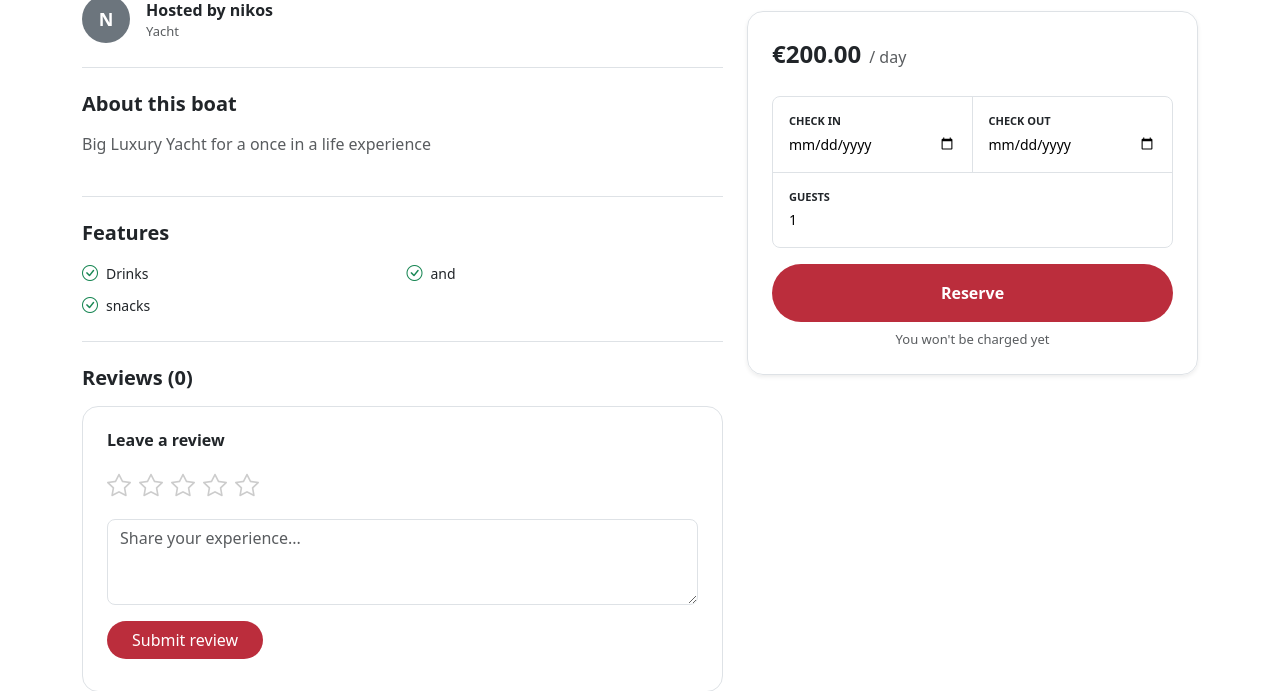
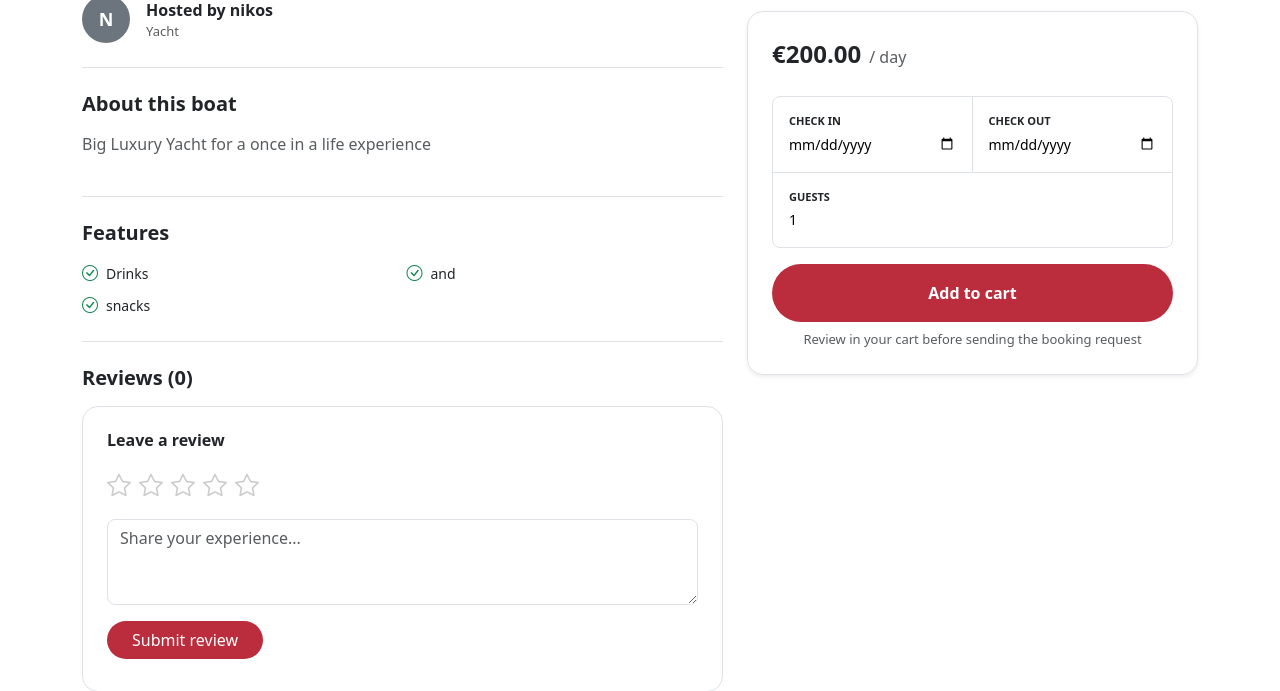
Before and after one commit to giovanis11/seago, a Django app: page /boats/1/ in a window 1280 px wide. Shown: the part 652-1343 px from the top of the page. Run offline with Django 5.2, Linux system fonts and the light colour scheme; a user stored in the database is signed in; data comes from the database, SQL or seed files in the repository; both versions use the stored data as it was after the commit; data that the repository does not hold is empty.

Commit message:
fixed logic for cart, implemented cart but alread had logic

```diff
--- a/bookings/urls.py
+++ b/bookings/urls.py
@@ -6,6 +6,8 @@ app_name = 'bookings'
 urlpatterns = [
     path("", views.booking_list, name="booking_list"),
     path("create/<int:boat_id>/", views.booking_create, name="booking_create"),
+    path("cart/", views.booking_confirm, name="booking_cart"),
+    path("cart/remove/", views.booking_cart_remove, name="booking_cart_remove"),
     path("<int:pk>/", views.booking_detail, name="booking_detail"),
     path("<int:pk>/cancel/", views.booking_cancel, name="booking_cancel"),
     path("confirm/", views.booking_confirm, name="booking_confirm"),
--- a/templates/base.html
+++ b/templates/base.html
@@ -49,6 +49,15 @@
         <a href="{% url 'accounts:become_host' %}" class="d-none d-lg-block text-dark fw-bold text-decoration-none" style="font-size: 14px;">Become a host</a>
       {% endif %}
 
+      {% if request.user.is_authenticated %}
+        <a href="{% url 'bookings:booking_cart' %}" class="text-dark fw-bold text-decoration-none position-relative" style="font-size: 14px;">
+          <i class="bi bi-bag me-1"></i>Cart
+          {% if request.session.cart %}
+            <span class="position-absolute top-0 start-100 translate-middle badge rounded-pill" style="background: #bb2d3c;">1</span>
+          {% endif %}
+        </a>
+      {% endif %}
+
       <div class="dropdown">
         <button class="btn rounded-circle border d-flex align-items-center justify-content-center bg-white overflow-hidden p-0" data-bs-toggle="dropdown" style="width: 42px; height: 42px;">
           {% if request.user.is_authenticated and request.user.avatar %}
--- a/templates/boats/boat_detail.html
+++ b/templates/boats/boat_detail.html
@@ -225,13 +225,13 @@
                 <a href="...">Log in to reserve</a>
               {% endif %}
             {% if request.user.is_authenticated %}
-              <button type="submit" class="btn w-100 rounded-pill py-3 fw-bold text-white" style="background: #bb2d3c;">Reserve</button>
+              <button type="submit" class="btn w-100 rounded-pill py-3 fw-bold text-white" style="background: #bb2d3c;">Add to cart</button>
             {% else %}
               <a href="{% url 'accounts:login' %}" class="btn w-100 rounded-pill py-3 fw-bold text-white" style="background: #bb2d3c;">Log in to reserve</a>
             {% endif %}
           </form>
 
-          <div class="text-center text-muted mt-2" style="font-size: 13px;">You won't be charged yet</div>
+          <div class="text-center text-muted mt-2" style="font-size: 13px;">Review in your cart before sending the booking request</div>
         </div>
       </div>
     </div>
```
Also changed, not shown: bookings/views.py (+13 -3 lines), templates/bookings/booking_confirm.html (+10 -5 lines), db.sqlite3.
